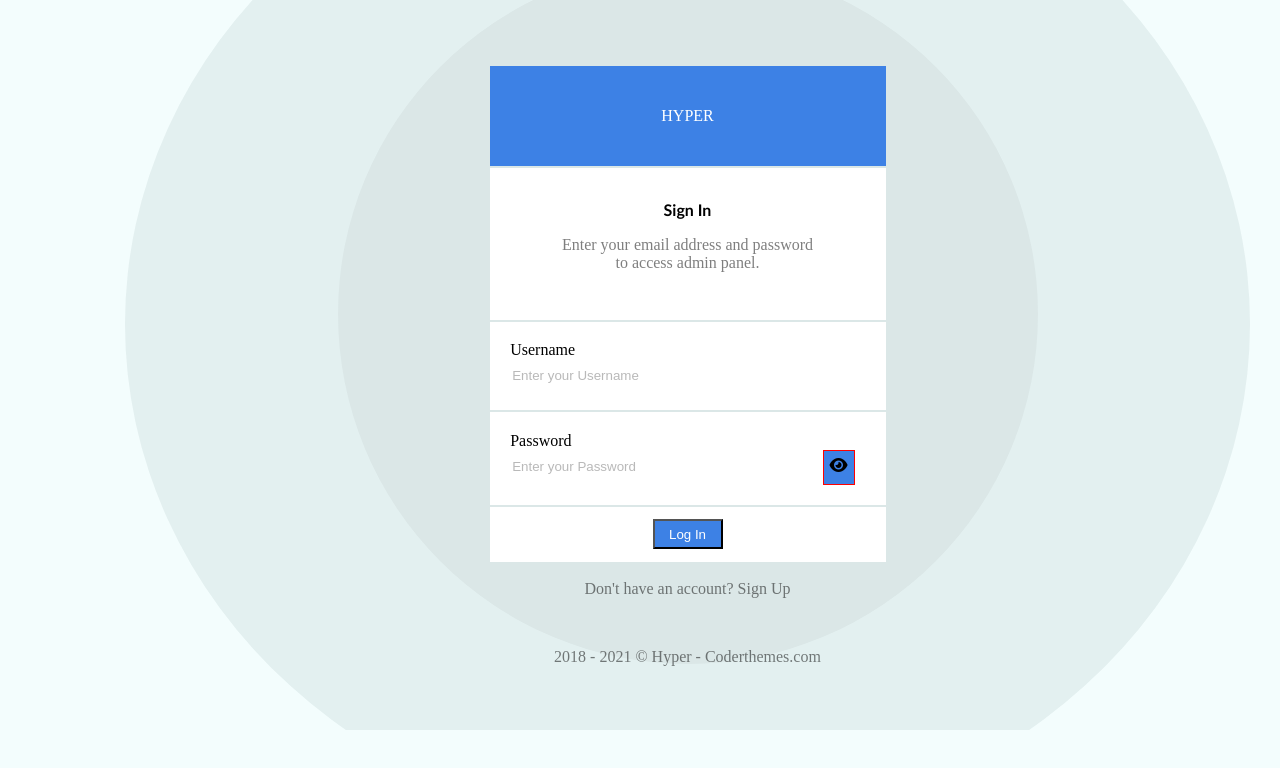
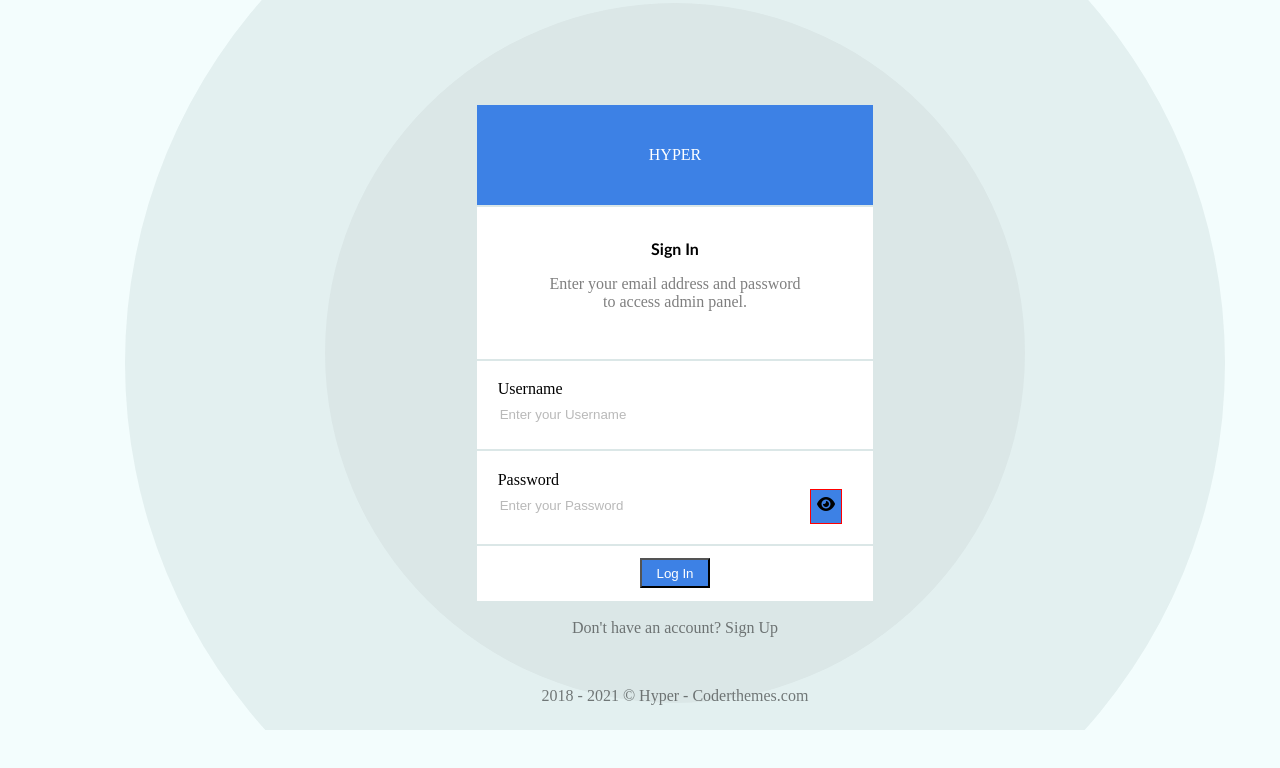
Before and after one commit to crazydude4/login-form, a plain HTML site: page index.html in a window 1280 px wide. Drawn offline with Linux system fonts and the light colour scheme.

Commit message:
Update hyper.css

```diff
--- a/hyper.css
+++ b/hyper.css
@@ -2,13 +2,13 @@ body{
     margin: 0%;
     padding: 0%;
     background-color: #f3fdfd ;
-    height: 50vh;
+    height: 100vh;
 }
 .main {
     background: #e3f0f0 ;
     border-radius: 50%;
-    height: 140%;
-    width: 90%;
+    height: 1100px;
+    width: 1100px;
     position: relative;
     margin-left: 10%;
     margin-top: -15%;
```
